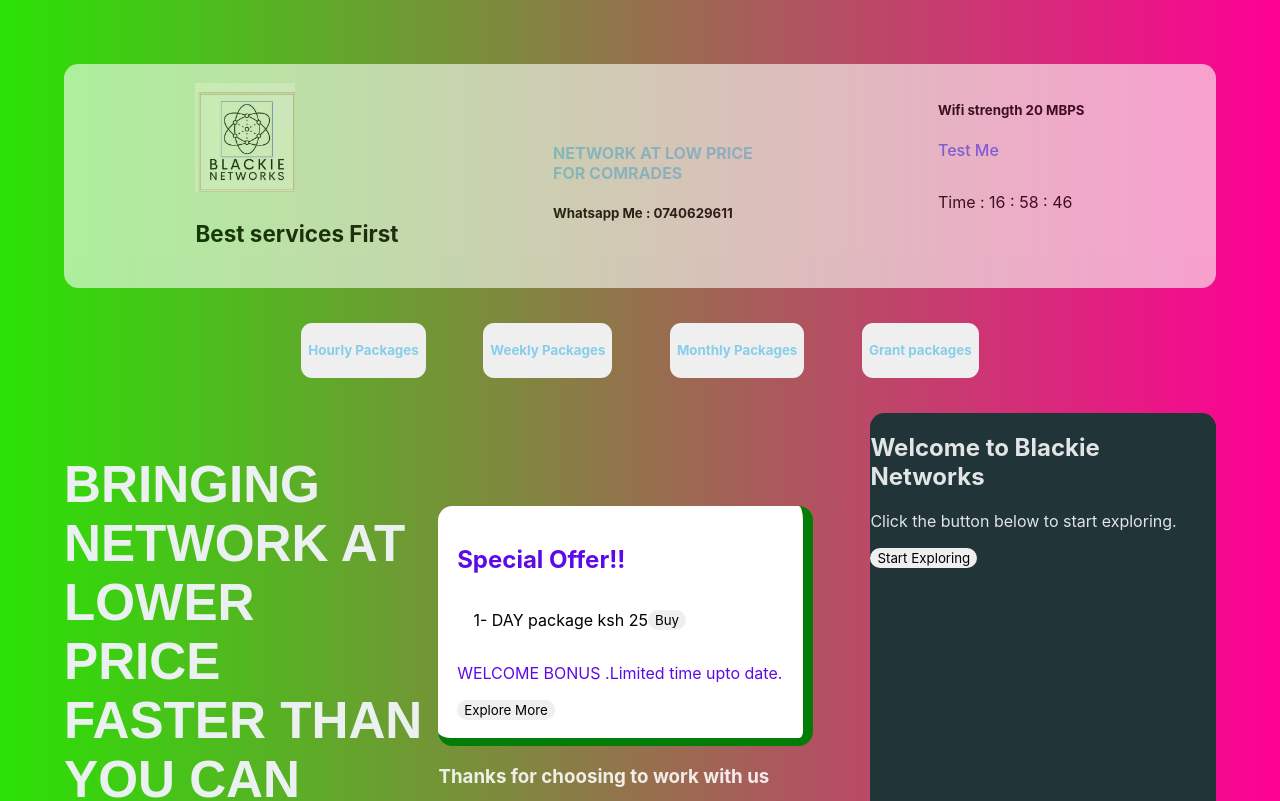
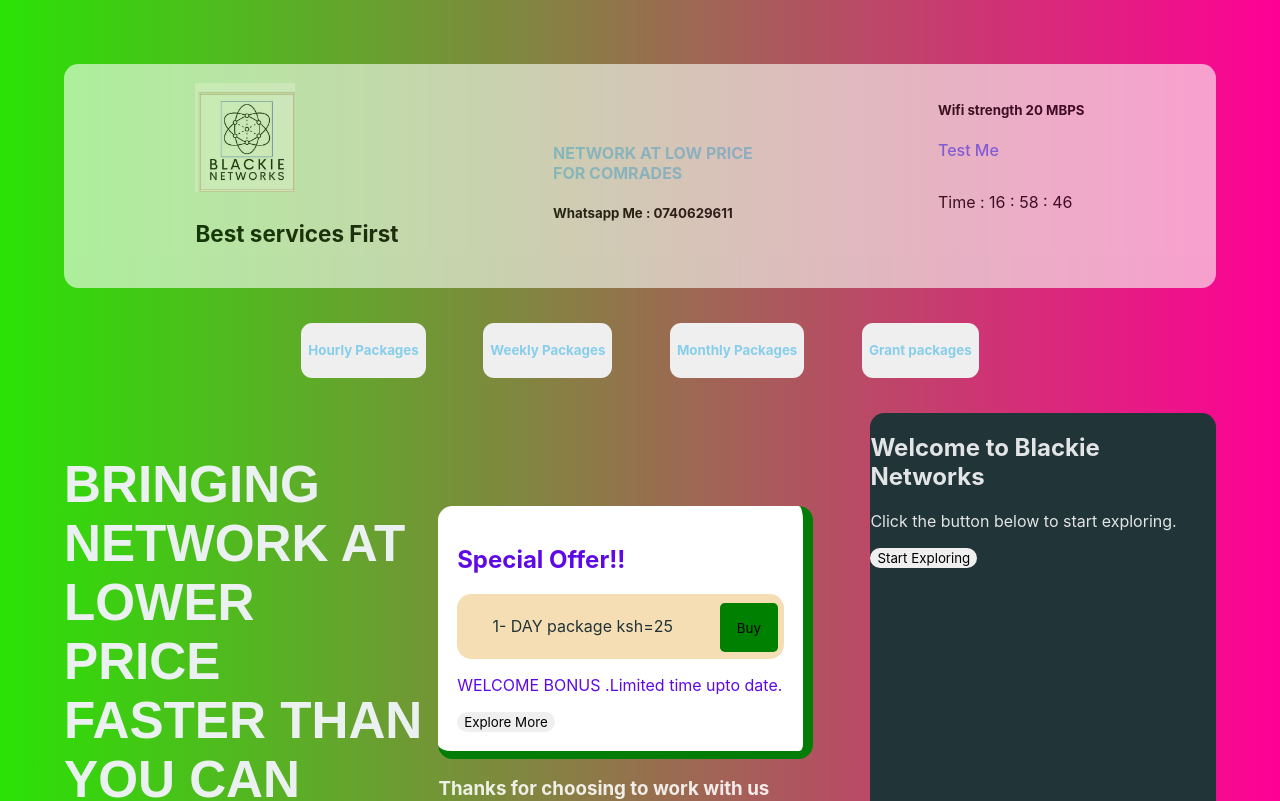
Before and after one commit to Enockay/Blackie-Networks, a React (Vite) app in the folder networks-tech/: page / in a window 1280 px wide. Shown: the top 801 px of the page. Built offline with nearby package versions, Linux system fonts and the light colour scheme.

Commit message:
1file added

```diff
--- a/networks-tech/src/default.jsx
+++ b/networks-tech/src/default.jsx
@@ -13,7 +13,7 @@
       {!userInteracted && (
         <div className="offer-content" >
           <h2>Special Offer!!</h2>
-          <p className="item-1">1- DAY  package ksh 25 <button className="k-25"> Buy</button> </p>
+          <span className="item-2"> <p className='p'>1- DAY  package ksh=25 </p><button className="k-25"> Buy</button> </span>
           <p> WELCOME BONUS .Limited time upto date.</p>
           <button onClick={handleInteraction}>Explore More</button>
         </div>
--- a/networks-tech/src/user.css
+++ b/networks-tech/src/user.css
@@ -117,13 +117,15 @@
         max-width: fit-content;
     }
 }
-.k-20,.k-30,.k-10,.k-100,.k-50{
+.k-20,.k-30,.k-10,.k-100,.k-50,.k-25{
     margin-left: 15%;
     background-color:green;
     border-radius: 0.3rem;
     padding: 5%;
 
 }
+
+
 .item-1{
     display: flex;
     max-width: 80%;
@@ -132,6 +134,13 @@
     padding: 5%;
     border-radius: 0.8rem;
 
+}
+.item-2{
+    display: flex;
+    background-color:wheat;
+    padding: 2%;
+    border-radius: 0.9rem;
+    color: #213437;
 }
 .cont1-2{
     display: flex;
```
